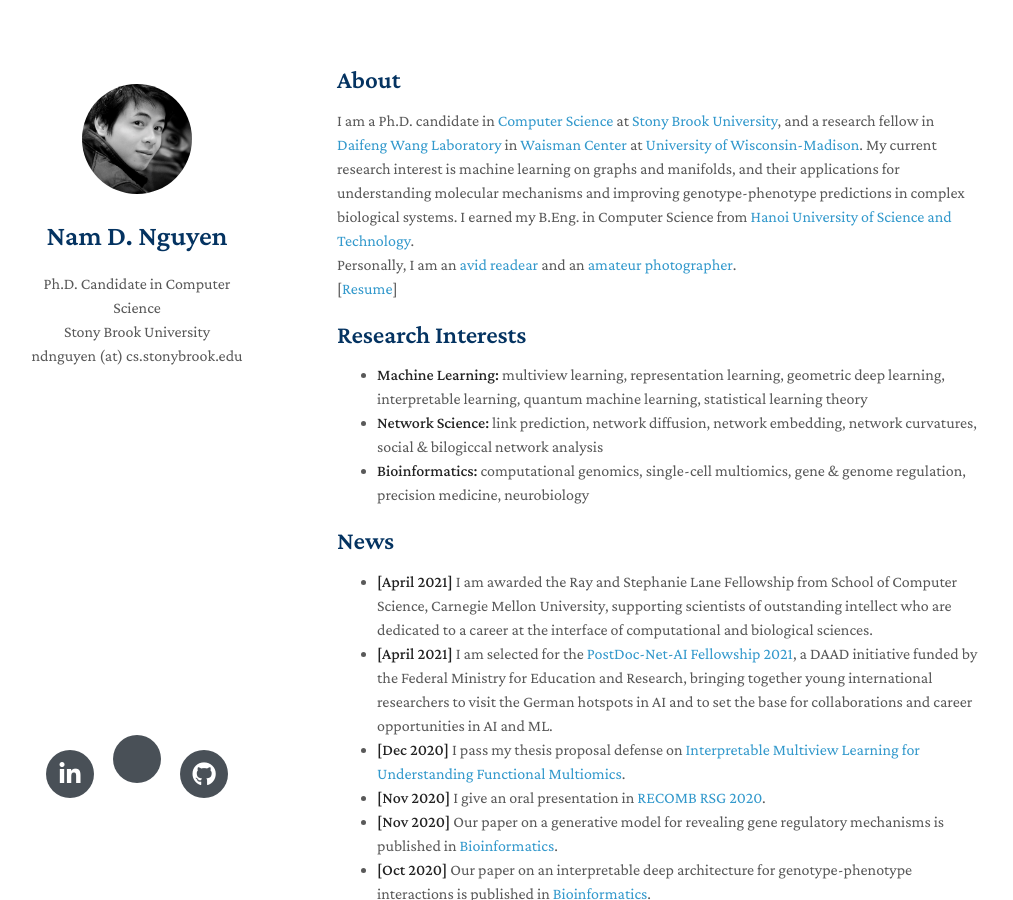
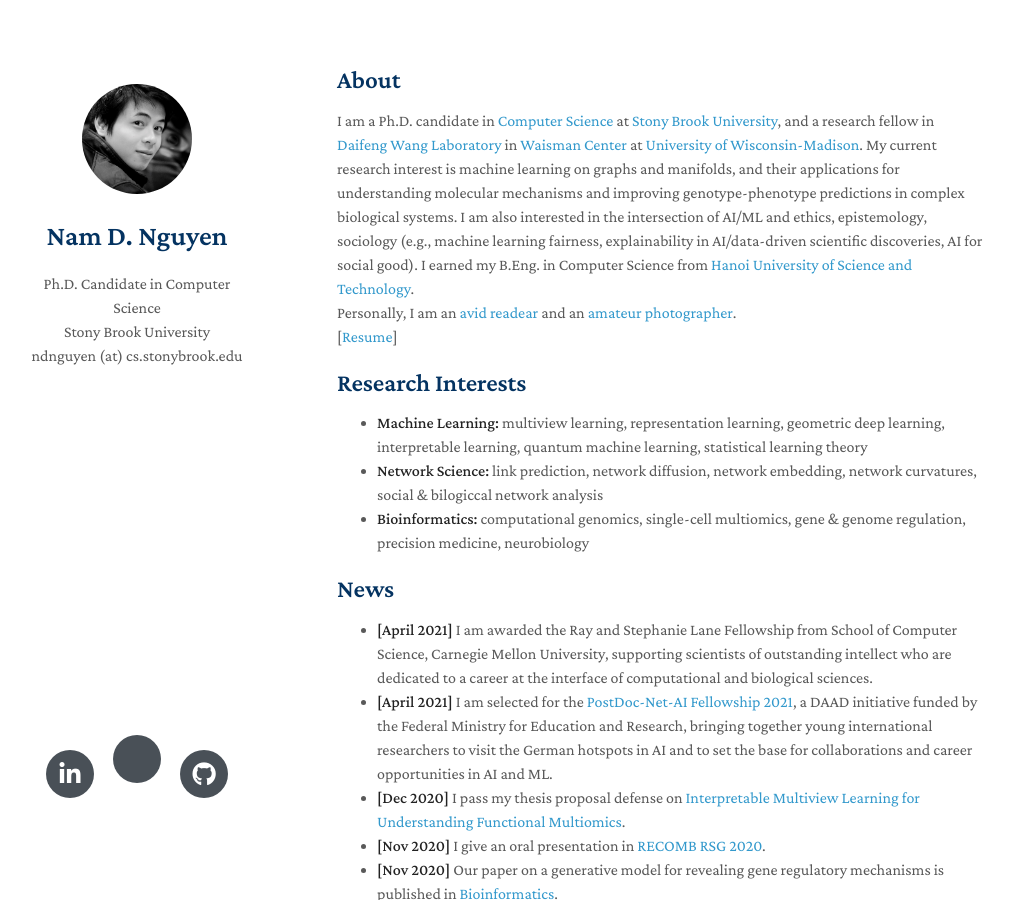
Before and after one commit to MaximHelio/MaximHelio.github.io, a Jekyll site: the page built from index.md, in a window 1280 px wide and 900 px high. Shown: the whole window, without its empty margins (133-1146 px from the left). Built offline with Jekyll 4.4.1, drawn with Linux system fonts in a browser that asks for light colours; nearby versions of some CDN libraries; a style sheet for code colours, icons or effects is not loaded; our own code applies the rules of GitHub Pages for plain Markdown files.

Commit message:
Update index.md

```diff
--- a/index.md
+++ b/index.md
@@ -3,7 +3,7 @@ layout: homepage
 ---
 ## About
 
-I am a Ph.D. candidate in [Computer Science](https://cs.stonybrook.edu/) at [Stony Brook University](https://stonybrook.edu/), and a research fellow in [Daifeng Wang Laboratory](https://daifengwanglab.org) in [Waisman Center](https://www.waisman.wisc.edu) at [University of Wisconsin-Madison](http://www.wisc.edu). My current research interest is machine learning on graphs and manifolds, and their applications for understanding molecular mechanisms and improving genotype-phenotype predictions in complex biological systems. I earned my B.Eng. in Computer Science from [Hanoi University of Science and Technology](https://hust.edu.vn).
+I am a Ph.D. candidate in [Computer Science](https://cs.stonybrook.edu/) at [Stony Brook University](https://stonybrook.edu/), and a research fellow in [Daifeng Wang Laboratory](https://daifengwanglab.org) in [Waisman Center](https://www.waisman.wisc.edu) at [University of Wisconsin-Madison](http://www.wisc.edu). My current research interest is machine learning on graphs and manifolds, and their applications for understanding molecular mechanisms and improving genotype-phenotype predictions in complex biological systems. I am also interested in the intersection of AI/ML and ethics, epistemology, sociology (e.g., machine learning fairness, explainability in AI/data-driven scientific discoveries, AI for social good). I earned my B.Eng. in Computer Science from [Hanoi University of Science and Technology](https://hust.edu.vn).
 <br>
 Personally, I am an [avid readear](https://www.goodreads.com/user/show/19504526-tran-ki-nam) and an [amateur photographer](https://500px.com/p/tkn?view=photos).
 <br>
```
